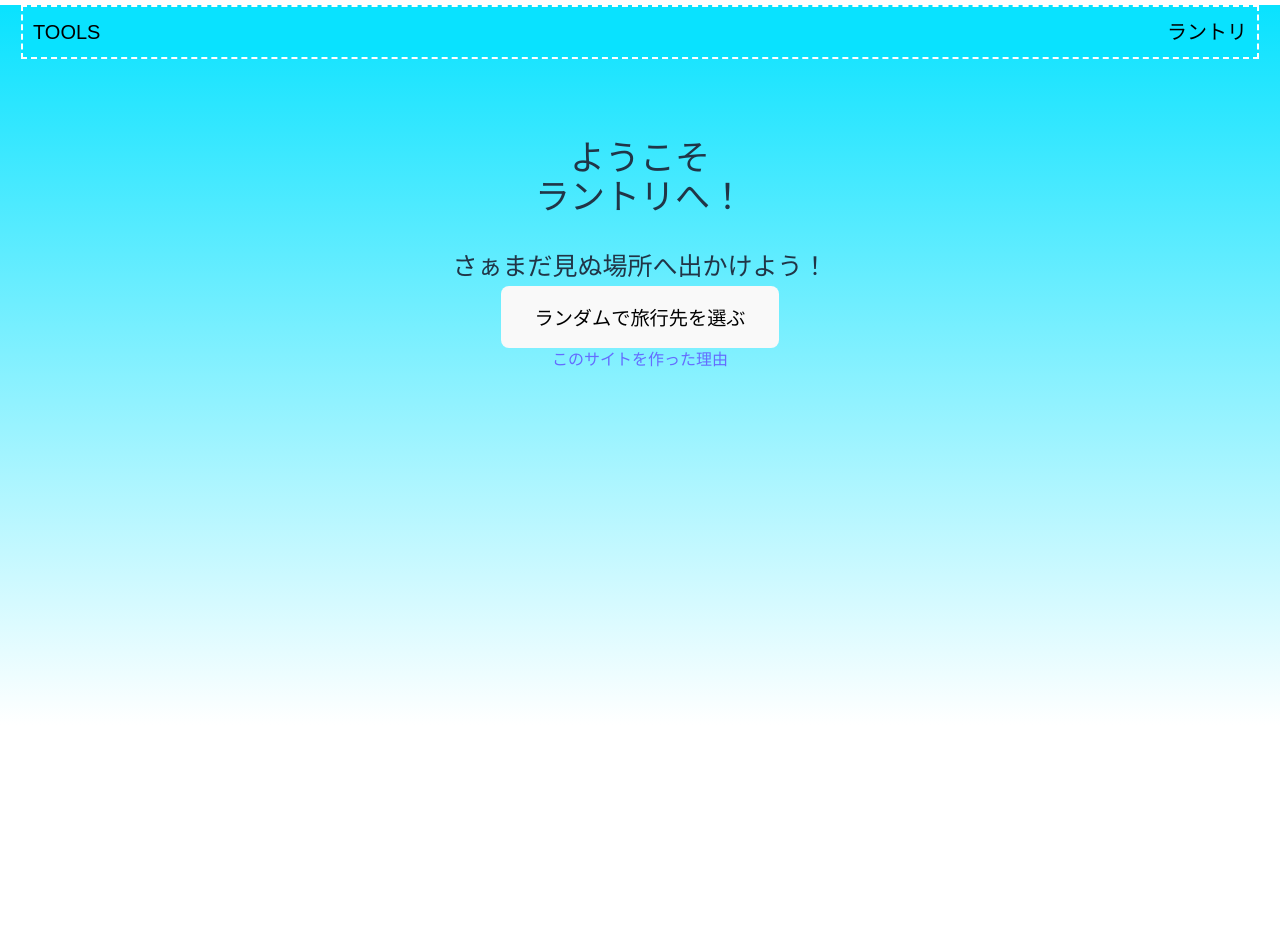
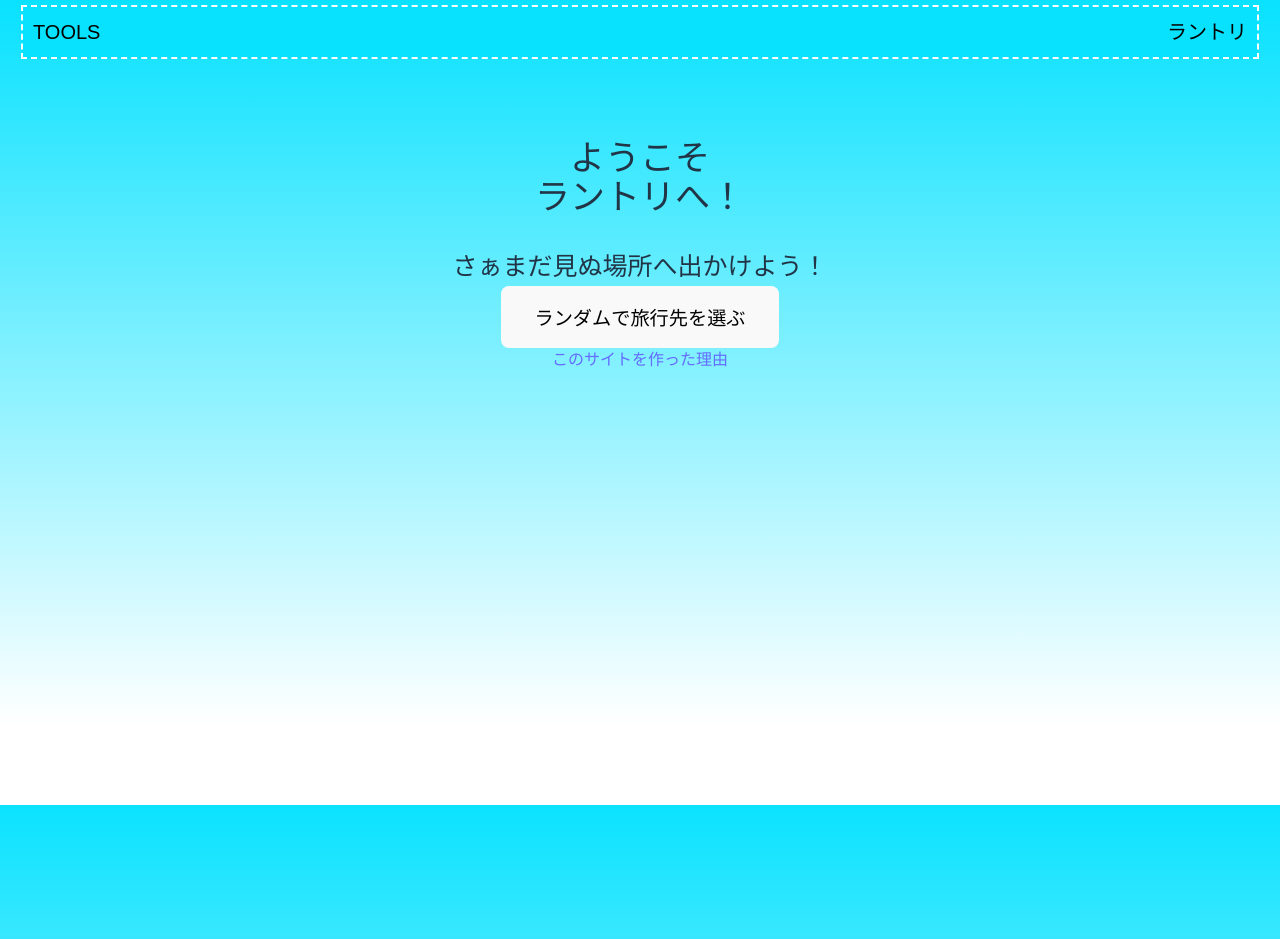
Before and after one commit to hariiii18/randomTrip, a React (Vite) app: page / in a window 1280 px wide. Built offline with nearby package versions, Linux system fonts and the light colour scheme.

Commit message:
change background

```diff
--- a/src/index.css
+++ b/src/index.css
@@ -16,7 +16,6 @@
 
   color-scheme: light dark;
   color: rgba(0, 0, 0, 0.87);
-  background-color: #242424;
 
   font-synthesis: none;
   text-rendering: optimizeLegibility;
@@ -36,12 +35,15 @@ html, body, #root {
   min-height: 100vh;       /* 高さを画面全体にする */
 }
 
+html, body {
+  background: linear-gradient(to bottom, #09e2ff 0%, #ffffff 90%);
+}
+
 body {
   margin: 0;
   padding: 0;
   min-height: 100vh;       /* 高さを画面全体にする */
   font-family: sans-serif;
-  background: linear-gradient(to bottom, #09e2ff 0%, #ffffff 90%);
 }
 
 .navbar-light {
```
